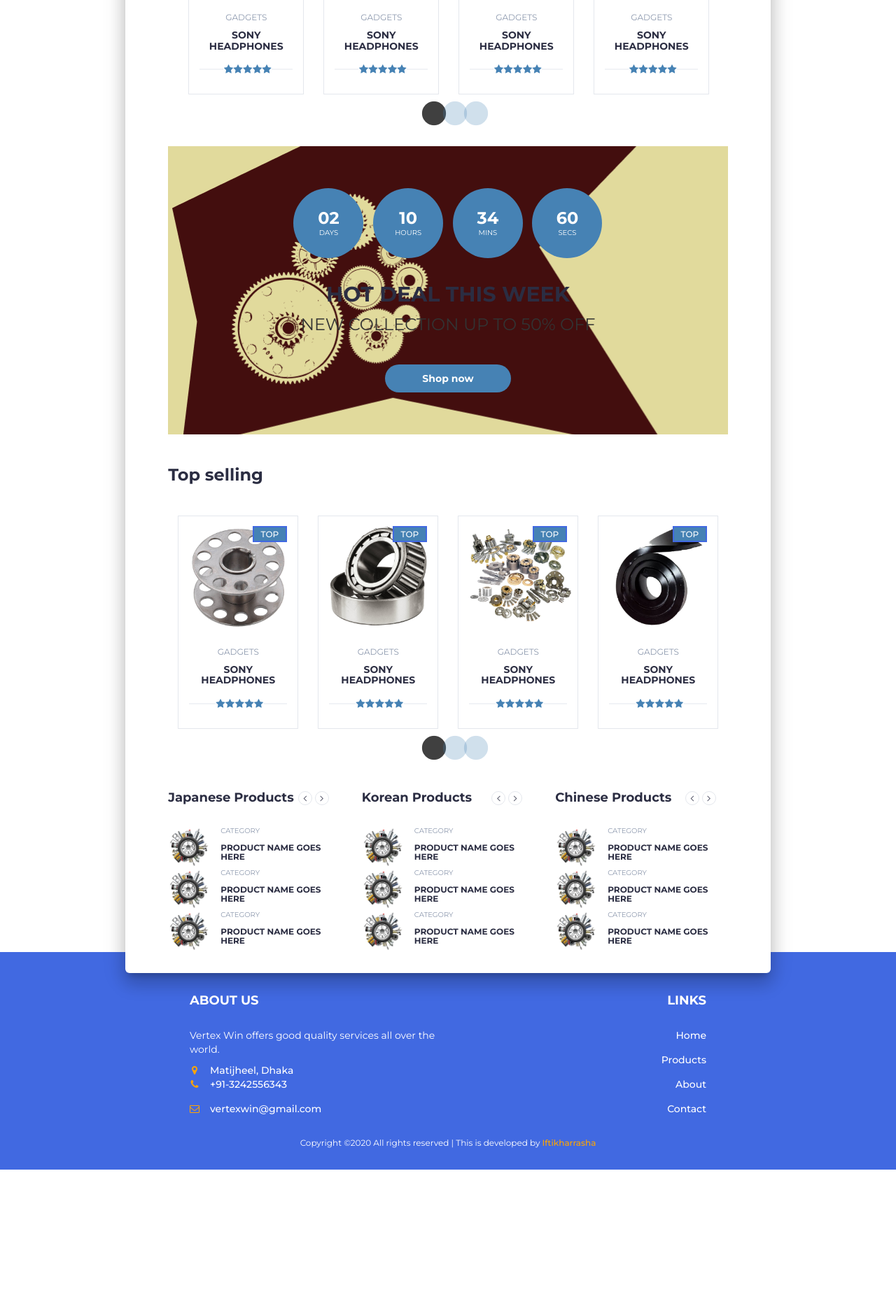
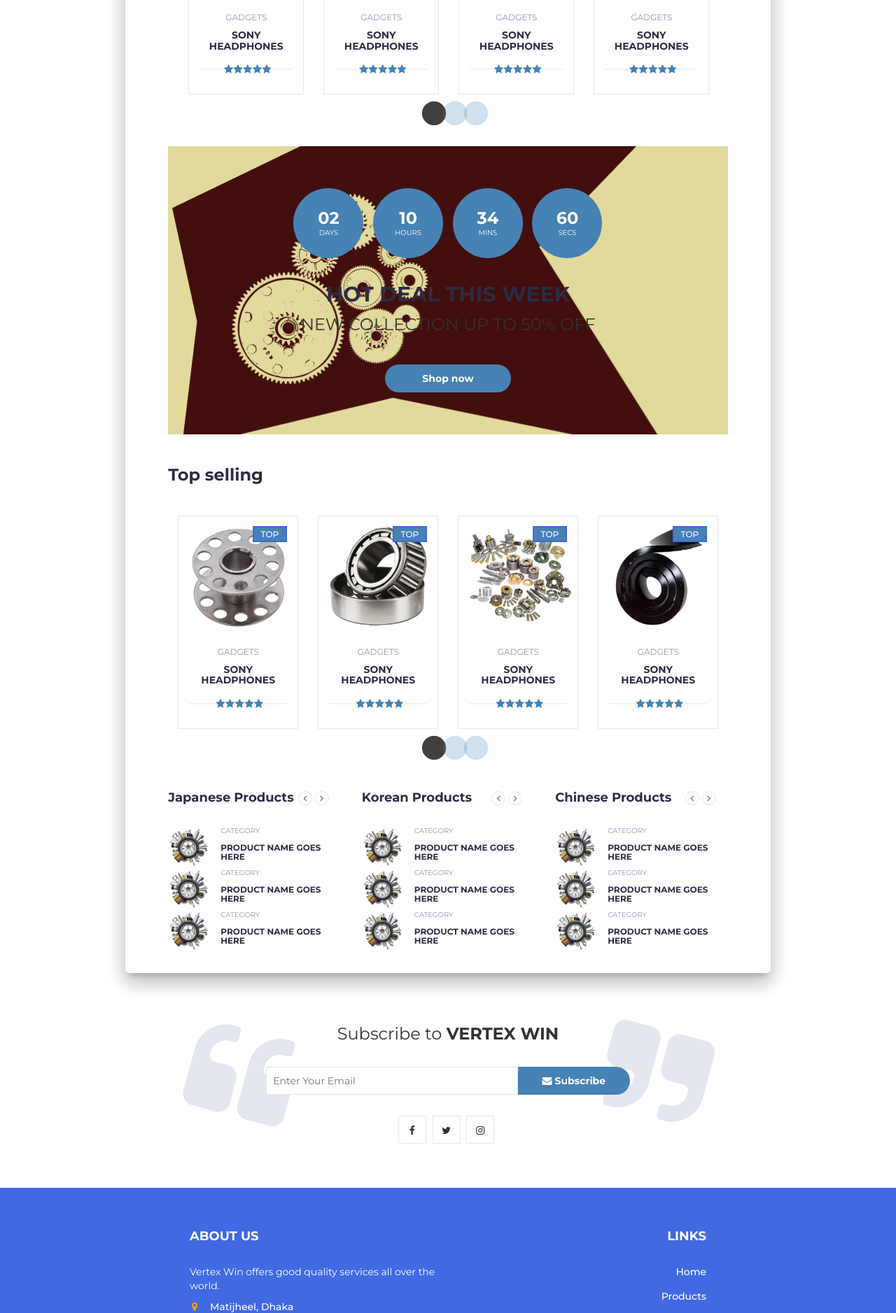
Before and after one commit to iftikharrasha/vertexwin-machinery-website-management, a PHP site: page / in a window 1280 px wide. Shown: the part 1501-3378 px from the top of the page at 70% size. Before the commit the page ends 3173 px from the top, so only its background shows below. Run offline with PHP 8.4, Linux system fonts and the light colour scheme.

Commit message:
newsletter section added

```diff
--- a/css/media.css
+++ b/css/media.css
@@ -71,11 +71,33 @@
 	#footer {
     font-size: 8px;
     }
+
+	.newsletter form:before {
+		font-size: 90px;
+		top: 60px;
+		left: -10px;
+	}
+
+	.newsletter form:after {
+		font-size: 90px;
+		top: -40px;
+		right: -5px;
+	}
+
+	.newsletter p {
+		font-size: 20px;
+	}
 }
 
 /* Small devices (landscape phones, 576px and up)*/
 @media (min-width: 576px) and (max-width: 767.98px) {
+	.newsletter form:before {
+		left: -90px;
+	}
 
+	.newsletter form:after {
+		right: -65px;
+	}
 }
 
 /* Medium devices (tablets, 768px and up)*/
@@ -89,6 +111,14 @@
 
 	.carousel {
 		margin-top: 30px;
+	}
+
+	.newsletter form:before {
+		left: -90px;
+	}
+
+	.newsletter form:after {
+		right: -65px;
 	}
 
 }
@@ -134,7 +164,7 @@
 	  width: 200px;
 	  height: 60%;
 	  display: block!important;
-	  top: 23%;
+	  top: 10%;
 	}
 
 	.content {
--- a/css/style.css
+++ b/css/style.css
@@ -671,3 +671,97 @@ ul, ol {
 .product-widget .product-body .product-name>a:hover, .product-widget .product-body .product-name>a:focus {
   color: royalblue;
 }
+
+/*----------------------------*\
+	Newsletter Section
+\*----------------------------*/
+
+ .newsletter {
+	border-bottom: 3px solid #ffffff;
+	margin-top: 100px;
+	margin-bottom: 30px;
+	text-align: center;
+}
+
+.newsletter p {
+	font-size: 24px;
+}
+
+.newsletter form {
+	position: relative;
+	max-width: 520px;
+	margin: 30px auto;
+}
+
+.newsletter form:before {
+	content: "\f10d";
+	font-family: FontAwesome;
+	position: absolute;
+	font-size: 160px;
+	color: #E4E7ED;
+	top: 15px;
+	-webkit-transform: translateY(-50%) rotate(15deg);
+	-ms-transform: translateY(-50%) rotate(15deg);
+	transform: translateY(-50%) rotate(15deg);
+	z-index: -1;
+	left: -110px;
+}
+
+.newsletter form:after {
+	content: "\f10e";
+	font-family: FontAwesome;
+	position: absolute;
+	font-size: 160px;
+	color: #E4E7ED;
+	top: 15px;
+	-webkit-transform: translateY(-50%) rotate(15deg);
+	-ms-transform: translateY(-50%) rotate(15deg);
+	transform: translateY(-50%) rotate(15deg);
+	z-index: -1;
+	right: -110px;
+}
+
+.newsletter form .input {
+  width: calc(100% - 160px);
+  height: 40px;
+  margin-right: -4px;
+  border: 1px solid #E4E7ED;
+  text-indent: 2%;
+}
+
+.newsletter form .newsletter-btn {
+  width: 160px;
+  height: 40px;
+  font-weight: 700;
+  background: steelblue;
+  color: #FFF;
+  border: none;
+  border-radius: 0px 40px 40px 0px;
+}
+
+.newsletter form .newsletter-btn:hover {
+	background-color: orange;
+}
+
+.newsletter .newsletter-follow li {
+  display: inline-block;
+  margin-right: 5px;
+}
+
+.newsletter .newsletter-follow li a {
+  position: relative;
+  display: block;
+  width: 40px;
+  height: 40px;
+  text-align: center;
+  line-height: 40px;
+  border: 1px solid #E4E7ED;
+  background-color: #FFF;
+  -webkit-transition: 0.2s all;
+  transition: 0.2s all;
+}
+
+.newsletter .newsletter-follow li a:hover, .newsletter .newsletter-follow li a:focus {
+  background-color: #E4E7ED;
+  color: orange;
+}
--- /dev/null
+++ b/includes/advertisements.php
@@ -0,0 +1,11 @@
+<div class="ad" style="left: 0px;height: auto !important;">
+	    <!-- <script><span>a d v e r t i s e m e n t</span>
+		</script>-->
+		<img src="resource/img/unnamed.png" alt="ad" style="width: 100%;">
+</div>
+
+<div class="ad" style="right: 0px; height: auto !important;">
+        <!-- <script><span>a d v e r t i s e m e n t</span>
+		</script>-->
+		<img src="resource/img/unnamed.png" alt="ad" style="width: 100%;">
+</div>
--- a/includes/body.php
+++ b/includes/body.php
@@ -1,16 +1,3 @@
-
-<div class="ad" style="left: 0px;height: auto !important;">
-	    <!-- <script><span>a d v e r t i s e m e n t</span>
-		</script>-->
-		<img src="resource/img/unnamed.png" alt="ad" style="width: 100%;">
-</div>
-
-<div class="ad" style="right: 0px; height: auto !important;">
-        <!-- <script><span>a d v e r t i s e m e n t</span>
-		</script>-->
-		<img src="resource/img/unnamed.png" alt="ad" style="width: 100%;">
-</div>
-
 <div class="content content-upped">
 
 		<section class="section">
--- /dev/null
+++ b/includes/newslettter.php
@@ -0,0 +1,48 @@
+<section class="section">
+  <!-- container -->
+  <div class="container">
+    <!-- row -->
+    <div class="row">
+      <div class="col-xs-12">
+        <div class="newsletter">
+          <p>Subscribe to
+            <strong>VERTEX WIN
+            </strong>
+          </p>
+          <form id="offer_form" onsubmit="return false">
+            <input class="input" type="email" id="email" name="email" placeholder="Enter Your Email">
+            <button class="newsletter-btn" value="Sign Up" name="signup_button" type="submit">
+              <i class="fa fa-envelope">
+              </i> Subscribe
+            </button>
+          </form>
+          <div class="" id="offer_msg">
+            <!--Alert from signup form-->
+          </div>
+          <ul class="newsletter-follow">
+            <li>
+              <a href="#">
+                <i class="fa fa-facebook">
+                </i>
+              </a>
+            </li>
+            <li>
+              <a href="#">
+                <i class="fa fa-twitter">
+                </i>
+              </a>
+            </li>
+            <li>
+              <a href="#">
+                <i class="fa fa-instagram">
+                </i>
+              </a>
+            </li>
+          </ul>
+        </div>
+      </div>
+    </div>
+    <!-- /row -->
+  </div>
+  <!-- /container -->
+</section>
--- a/index.php
+++ b/index.php
@@ -1,5 +1,7 @@
 <?php
 include "includes/header.php";
+include "includes/advertisements.php";
 include "includes/body.php";
+include "includes/newslettter.php";
 include "includes/footer.php";
 ?>
```
